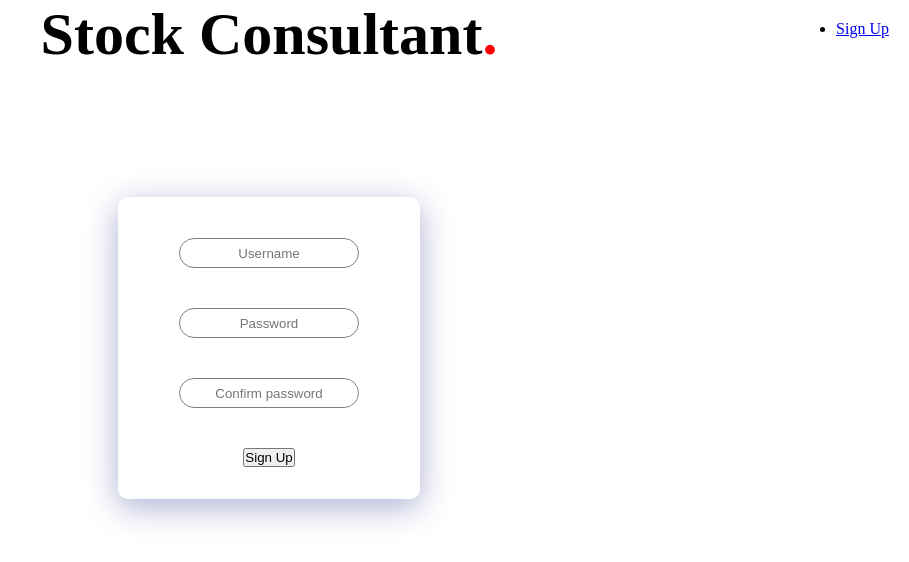
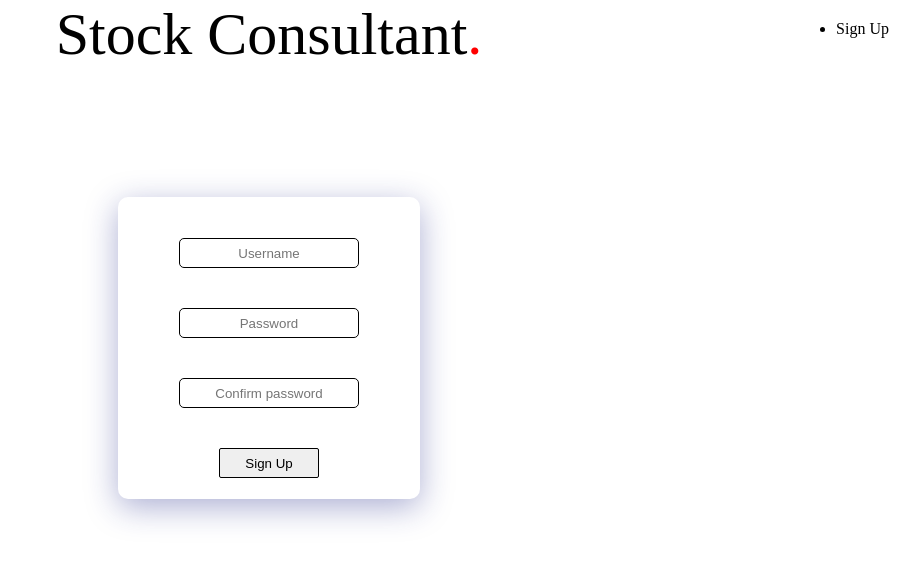
Before and after one commit to pcrespan/StockConsultant, a Flask app: page /register in a window 1280 px wide. Shown: the top 562 px of the page, without its empty margins (371-1280 px from the left). Run offline with Flask 2, Linux system fonts and the light colour scheme.

Commit message:
Added animations to input fields and links are no long purple

```diff
--- a/static/style.css
+++ b/static/style.css
@@ -3,9 +3,14 @@
     padding: 0;
 }
 
-h1 {
+.logo-link {
     font-family: 'Times New Roman', Times, serif;
     font-size: 60;
+}
+
+a {
+    text-decoration: none;
+    color: black;
 }
 
 .nav-container {
@@ -44,11 +49,33 @@ h1 {
     margin: 40px auto;
     background: transparent;
     height: 30px;
-    border: 1px solid gray;
-    border-radius: 20px;
+    border: 1px solid black;
+    border-radius: 5px;
     text-align: center;
     color: black;
     width: 180px;
     transition: 0.5s;
     outline: none;
 }
+
+.input-field:focus {
+    width: 200px;
+}
+
+.register-btn {
+    width: 100px;
+    height: 30px;
+    transition: 0.5s;
+    border: 1px solid black;
+    border-radius: 2px;
+}
+
+.register-btn:hover {
+    cursor: pointer;
+    color: white;
+    outline: none;
+    border: 1px solid black;
+    border-radius: 5px;
+    height: 30px;
+    background-color: #31383F;
+}
--- a/templates/layout.html
+++ b/templates/layout.html
@@ -8,7 +8,7 @@
                 <li class = "signup"><a href = "/register">Sign Up</a></li>
             </ul>
             <div class = "logo">
-                <h1>Stock Consultant<span style = "color: red">.</span></h1>
+                <a class = "logo-link" href = "/">Stock Consultant<span style = "color: red">.</span></a>
             </div>
         </div>
     </body>
```
